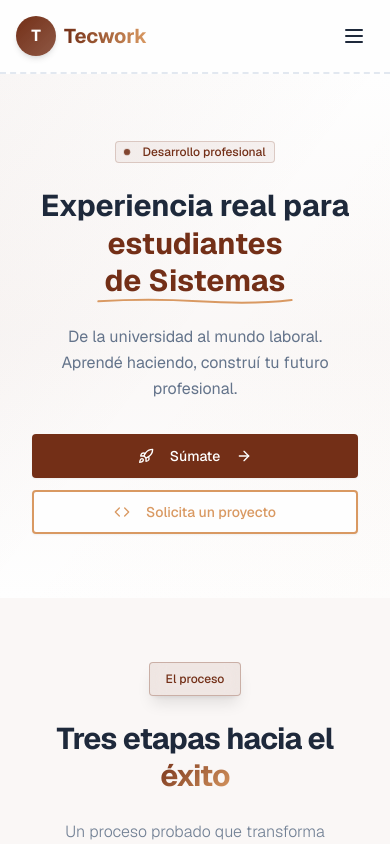
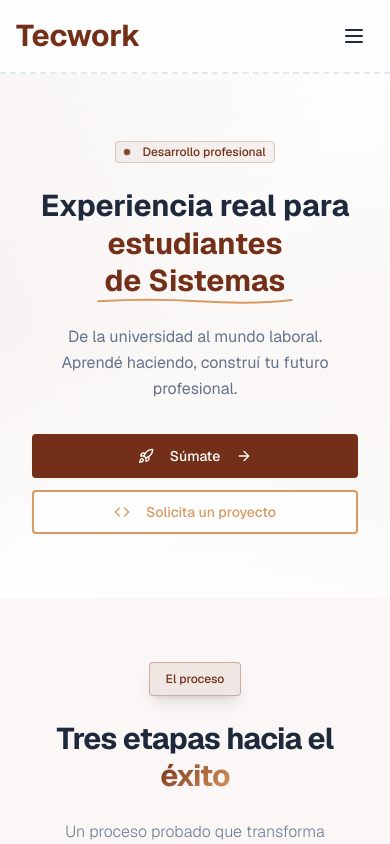
Before and after one commit to AgustinLago22/tecwork, a Next.js app: page / in a window 390 px wide. Shown: the top 844 px of the page. Built offline with nearby package versions, Linux system fonts and the light colour scheme.

Commit message:
Navbar cambios responsive

```diff
--- a/components/navigation.tsx
+++ b/components/navigation.tsx
@@ -44,15 +44,15 @@ export function Navigation() {
             href="/"
             className="flex items-center space-x-2 group transition-transform duration-300 hover:scale-105"
           >
-            <div className={`bg-gradient-to-br from-primary to-primary/80 rounded-full flex items-center justify-center shadow-md transition-all duration-300 ${
+            <div className={`hidden md:flex bg-gradient-to-br from-primary to-primary/80 rounded-full items-center justify-center shadow-md transition-all duration-300 ${
               isScrolled ? 'w-9 h-9' : 'w-10 h-10'
             }`}>
               <span className={`text-primary-foreground font-bold transition-all duration-300 ${
                 isScrolled ? 'text-sm' : 'text-base'
               }`}>T</span>
             </div>
-            <span className={`font-bold bg-gradient-to-r from-primary to-accent bg-clip-text text-transparent transition-all duration-300 ${
-              isScrolled ? 'text-lg' : 'text-xl'
+            <span className={`font-bold text-primary transition-all duration-300 ${
+              isScrolled ? 'text-2xl' : 'text-3xl'
             }`}>Tecwork</span>
           </Link>
 
@@ -137,7 +137,7 @@ export function Navigation() {
                 <Button
                   asChild
                   size="sm"
-                  className="w-full bg-gradient-to-r from-primary to-accent hover:from-accent hover:to-primary transition-all duration-300 shadow-md"
+                  className="w-full bg-primary hover:bg-primary/90 transition-all duration-300 shadow-md"
                 >
                   <Link href="/sumate" onClick={() => setIsOpen(false)}>
                     Súmate
```
